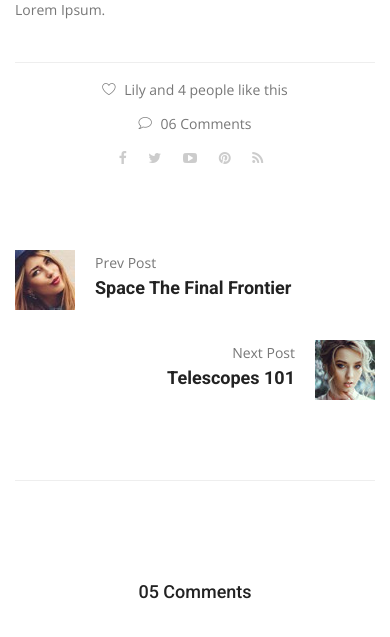
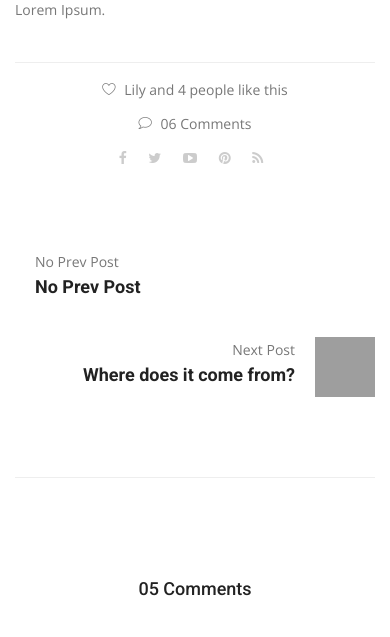
Before and after one commit to FaisalWant/Django-Website, a Django app: a page that uses djviews/src/templates/base.html in a window 390 px wide. Shown: the part 1265-1902 px from the top of the page. Run offline with Django 3.2, Linux system fonts and the light colour scheme; data comes from the database, SQL or seed files in the repository; both versions use the stored data as it was after the commit; some libraries are stand-ins or nearby versions; grey boxes are pictures that could not be loaded.

Commit message:
added pagination to the website

```diff
--- a/djviews/src/posts/views.py
+++ b/djviews/src/posts/views.py
@@ -17,10 +17,12 @@ class IndexView(ListView):
 	template_name="posts/index.html"
 	model= Post
 	context_object_name= "posts"
+	paginate_by=3
 
 	def get_context_data(self, *, object_list=None, **kwargs):
 		context= super(IndexView, self).get_context_data(**kwargs)
 		context['slider_posts']= Post.objects.all().filter(slider_post=True)
+
 		return context
 
 
@@ -31,8 +33,11 @@ class PostDetail(DetailView):
 	template_name="posts/detail.html"
 	model= Post
 	context_object_name="single"
+
 	def get_context_data(self, **kwargs):
 		context= super(PostDetail, self).get_context_data(**kwargs)
+		context['previous']= Post.objects.filter(id__lt=self.kwargs['pk']).order_by('-pk').first()
+		context['next']= Post.objects.filter(id__gt=self.kwargs['pk']).order_by('pk').first()
 		return context
 
 	def get(self, request, *args, **kwargs):#hit count for a blog
--- a/djviews/src/templates/base.html
+++ b/djviews/src/templates/base.html
@@ -54,14 +54,14 @@
 										<li class="nav-item"><a class="nav-link" href="{% url 'create_post' %}">Add Post</a></li>
 										<li class="nav-item"><a class="nav-link" href="elements.html">Change Password</a></li>
 										<li class="nav-item"><a class="nav-link" href="elements.html">My Profile</a></li>
-										<li class="nav-item"><a class="nav-link" href="{% url 'users:logout'%}">Logout</a></li>
+										<li class="nav-item"><a class="nav-link" href="{% url 'users:logout' %}">Logout</a></li>
 									</ul>
 								</li>
 								{% else %}
 
 
-								<li class="nav-item"><a class="nav-link" href="{% url 'users:register'%}">Register</a></li>
-								<li class="nav-item"><a class="nav-link" href="{% url 'users:login'%}">Login</a></li>
+								<li class="nav-item"><a class="nav-link" href="{% url 'users:register' %}">Register</a></li>
+								<li class="nav-item"><a class="nav-link" href="{% url 'users:login' %}">Login</a></li>
 
 
 								{% endif %}
--- a/djviews/src/templates/posts/detail.html
+++ b/djviews/src/templates/posts/detail.html
@@ -71,24 +71,71 @@
 								</div>
       						</div>
        					</div>
-       					<div class="navigation-area">
+
+
+
+                        <div class="navigation-area">
                             <div class="row">
+
+                                {% if previous %}
                                 <div class="col-lg-6 col-md-6 col-12 nav-left flex-row d-flex justify-content-start align-items-center">
                                     <div class="thumb">
-                                        <a href="#"><img class="img-fluid" src="img/blog/prev.jpg" alt=""></a>
+                        <a href="{% url 'detail' previous.pk previous.slug %}">
+                            <img class="img-fluid" src="{{ previous.image.url }}" alt="" style="width:60px; height:60px"></a>
                                     </div>
                                     <div class="arrow">
-                                        <a href="#"><span class="lnr text-white lnr-arrow-left"></span></a>
+                        <a href="{% url 'detail' previous.pk previous.slug %}">
+                        <span class="lnr text-white lnr-arrow-left"></span></a>
                                     </div>
                                     <div class="detials">
                                         <p>Prev Post</p>
-                                        <a href="#"><h4>Space The Final Frontier</h4></a>
+                        <a href="{% url 'detail' previous.pk previous.slug %}">
+                            <h4>{{ previous.title }}</h4></a>
                                     </div>
                                 </div>
+
+
+                                {% else %}
+
+                                 <div class="col-lg-6 col-md-6 col-12 nav-left flex-row d-flex justify-content-start align-items-center">
+                                    <div class="thumb">
+                        <a href="{% static 'img/blog/prev.jpg' %} ">
+                            <img class="img-fluid" src="{{ previous.image.url }}" alt=""></a>
+                                    </div>
+                                    <div class="arrow">
+                        <a href="">
+                        <span class="lnr text-white lnr-arrow-left"></span></a>
+                                    </div>
+                                    <div class="detials">
+                                        <p>No Prev Post</p>
+                        <a href="">
+                            <h4>No Prev Post</h4></a>
+                                    </div>
+                                </div>
+
+
+                             {% endif %}
+
+                             {% if next %}
                                 <div class="col-lg-6 col-md-6 col-12 nav-right flex-row d-flex justify-content-end align-items-center">
                                     <div class="detials">
                                         <p>Next Post</p>
-                                        <a href="#"><h4>Telescopes 101</h4></a>
+                                        <a href="{% url 'detail' next.pk next.slug %}"><h4>{{ next.title }}</h4></a>
+                                    </div>
+                                    <div class="arrow">
+                                        <a href="{% url 'detail' next.pk next.slug %}"><span class="lnr text-white lnr-arrow-right"></span></a>
+                                    </div>
+                                    <div class="thumb">
+                                        <a href="{% url 'detail' next.pk next.slug %}"><img class="img-fluid" src="{{ next.image.url }}" alt="" style="width:60px; height:60px"></a>
+                                    </div>
+                                </div>
+
+
+                                {% else %}
+                                  <div class="col-lg-6 col-md-6 col-12 nav-right flex-row d-flex justify-content-end align-items-center">
+                                    <div class="detials">
+                                        <p>No Next Post</p>
+                                        <a href="#"><h4>No Next Post</h4></a>
                                     </div>
                                     <div class="arrow">
                                         <a href="#"><span class="lnr text-white lnr-arrow-right"></span></a>
@@ -96,9 +143,23 @@
                                     <div class="thumb">
                                         <a href="#"><img class="img-fluid" src="img/blog/next.jpg" alt=""></a>
                                     </div>
-                                </div>
+
+                                    </div>
+
+
+
+
+
+
+
+                                {% endif %}
+
                             </div>
                         </div>
+
+
+
+
                         <div class="comments-area">
                             <h4>05 Comments</h4>
                             <div class="comment-list">
```
Also changed, not shown: djviews/src/templates/posts/index.html (+43 -7 lines), djviews/src/db.sqlite3.
